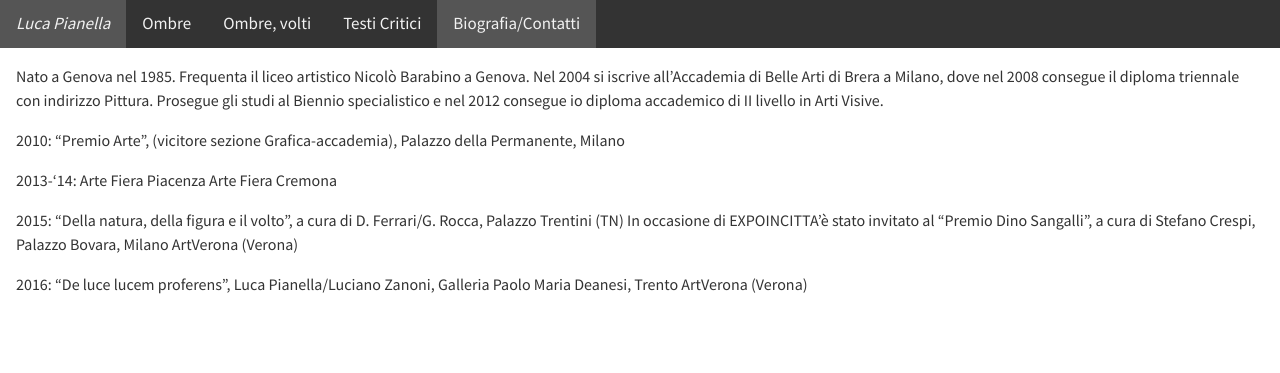
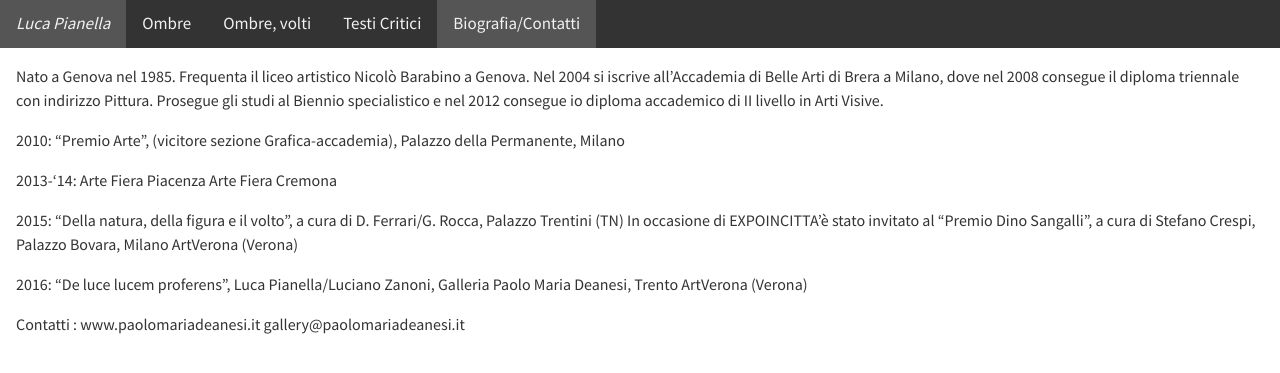
Before and after one commit to liukliuk/liukliuk.github.io, a Jekyll site: the page built from biografia-contatti/index.md, in a window 1280 px wide. Shown: the top 373 px of the page. Built offline with Jekyll 4.4.1, drawn with Linux system fonts in a browser that asks for light colours.

Commit message:
Update index.md

```diff
--- a/biografia-contatti/index.md
+++ b/biografia-contatti/index.md
@@ -21,3 +21,8 @@ Prosegue gli studi al Biennio specialistico e nel 2012 consegue io diploma accad
 
 2016: "De luce lucem proferens", Luca Pianella/Luciano Zanoni, Galleria Paolo Maria Deanesi, Trento
       ArtVerona (Verona)
+
+
+ Contatti :
+                                                                                                                               www.paolomariadeanesi.it
+                                                                                                                               gallery@paolomariadeanesi.it
```
